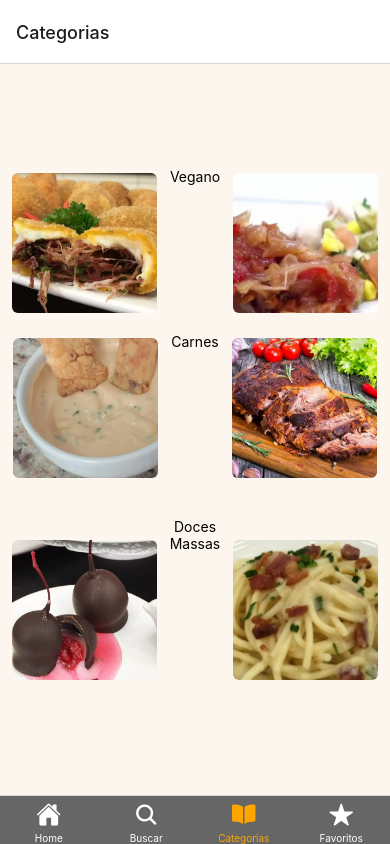
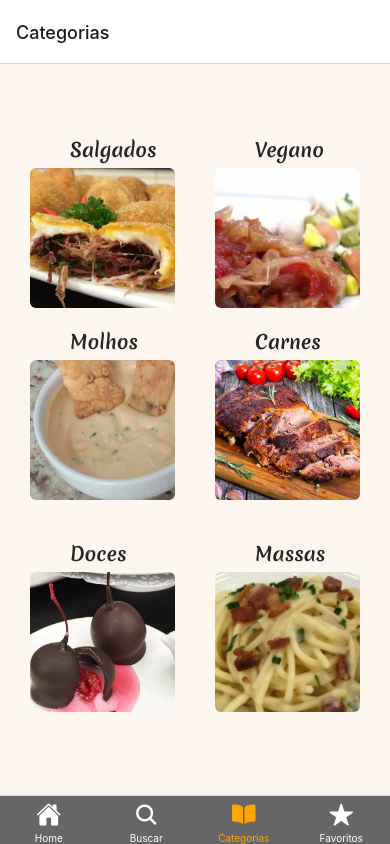
Before and after one commit to rafael-tecinternet/projeto-cooking, a React Native app: screen /Categorias in a window 390 px wide. Built offline with nearby package versions, Linux system fonts and the light colour scheme; no server answers.

Commit message:
Tela de categorias pronta

```diff
--- a/src/Screens/Categorias.js
+++ b/src/Screens/Categorias.js
@@ -65,43 +65,60 @@ const Categorias = ({ navigation }) => {
           style={estilos.cardCategoria}
           onPress={() => navigation.navigate("Salgados", {})}
         >
-          <Image style={estilos.tinyLogo} source={require('../../assets/images/risole_de_abobora_com_carne_seca.jpg')}/>
+          <Text style={estilos.textoCategorias}>Salgados</Text>
+          <Image
+            style={estilos.tinyLogo}
+            source={require("../../assets/images/risole_de_abobora_com_carne_seca.jpg")}
+          />
         </Pressable>
 
-        <Text>Vegano</Text>
         <Pressable
           style={estilos.cardCategoria}
-          onPress={() => navigation.navigate("Vegano")}
+          onPress={() => navigation.navigate("Vegano", {})}
         >
-          <Image style={estilos.tinyLogo} source={require('../../assets/images/chutney_de_caju.jpg')}/>
+          <Text style={estilos.textoCategorias}>Vegano</Text>
+          <Image
+            style={estilos.tinyLogo}
+            source={require("../../assets/images/chutney_de_caju.jpg")}
+          />
         </Pressable>
       </View>
       <View style={estilos.categoriaMeio}>
         <Pressable onPress={() => navigation.navigate("Molhos", {})}>
-        <Image style={estilos.tinyLogo} source={require('../../assets/images/molho_rose.jpg')}/>
+          <Text style={estilos.textoCategorias}>Molhos</Text>
+          <Image
+            style={estilos.tinyLogo}
+            source={require("../../assets/images/molho_rose.jpg")}
+          />
         </Pressable>
-
-        <Text>Carnes</Text>
         <Pressable onPress={() => navigation.navigate("Carnes", {})}>
-        <Image style={estilos.tinyLogo} source={require('../../assets/images/paleta_de_boi.jpg')}/>
+          <Text style={estilos.textoCategorias}>Carnes</Text>
+          <Image
+            style={estilos.tinyLogo}
+            source={require("../../assets/images/paleta_de_boi.jpg")}
+          />
         </Pressable>
       </View>
-
-      <Text>Doces</Text>
       <View style={estilos.categoriaInferior}>
         <Pressable onPress={() => navigation.navigate("Doces", {})}>
-        <Image style={estilos.tinyLogo} source={require('../../assets/images/bombomCereja.jpg')}/>
+          <Text style={estilos.textoCategorias}>Doces</Text>
+          <Image
+            style={estilos.tinyLogo}
+            source={require("../../assets/images/bombomCereja.jpg")}
+          />
         </Pressable>
-        <Text>Massas</Text>
         <Pressable onPress={() => navigation.navigate("Massas", {})}>
-        <Image style={estilos.tinyLogo} source={require('../../assets/images/carbonara_light.jpg')}/>
+          <Text style={estilos.textoCategorias}>Massas</Text>
+          <Image
+            style={estilos.tinyLogo}
+            source={require("../../assets/images/carbonara_light.jpg")}
+          />
         </Pressable>
-
-
       </View>
     </SafeAreaView>
   );
 };
+
 
 export default Categorias;
 
```
